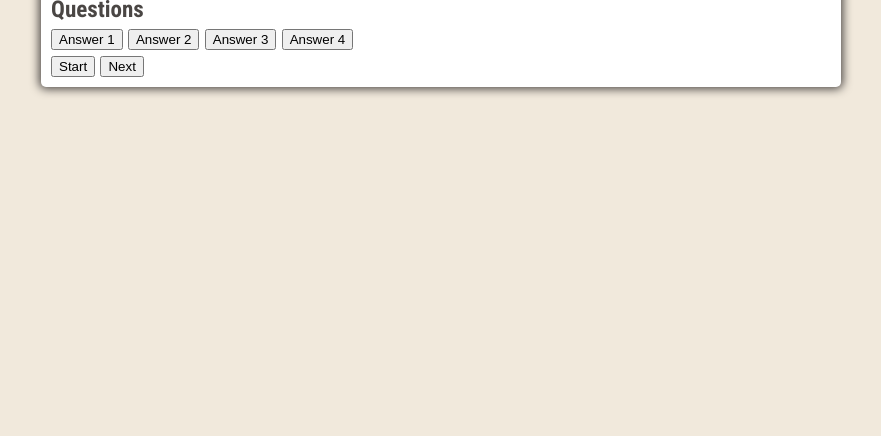
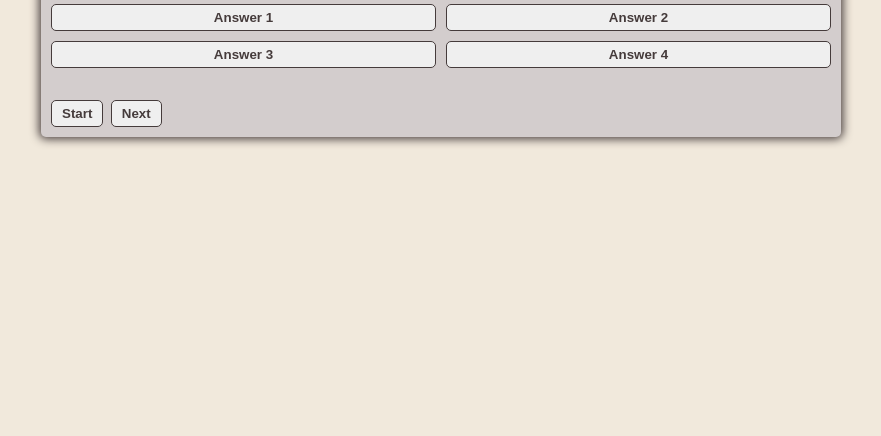
Before and after one commit to mmarmelomartelo/guessgame, a plain HTML site: page index.html in a window 1280 px wide. Shown: the part 364-800 px from the top of the page, without its empty margins (199-1080 px from the left). Drawn offline with Linux system fonts and the light colour scheme.

Commit message:
Add CSS style to the classes button-grid and button and adjust the ratio for background/font color contrasts

```diff
--- a/assets/css/style.css
+++ b/assets/css/style.css
@@ -23,9 +23,8 @@ body {
     height: 100vh;
     font-family: 'Roboto Condensed', sans-serif;
     font-weight: 600;
-    font-size: larger;
-    color: #4a4644;
-
+    font-size: xx-large;
+    color: #453B3B;
     justify-content: center;
     align-items: center;
     background-color: var(--background);
@@ -44,8 +43,27 @@ body.incorrect {
     width: 800px;
     height: fit-content;
     max-width: 80%;
-    background-color: white;
+    background-color: #d3cdcd;
     border-radius: 5px;
     padding: 10px;
     box-shadow: 0 0 10px 2px;
 }
+
+.button-grid {
+    display: grid;
+    grid-template-columns: repeat(2, auto);
+    gap: 10px;
+    margin: 20px 0;
+}
+
+.button {
+    --background: var(--background-neutral);
+    border: 1px solid #453B3B;
+    background-color: var--background) border-radius: 5px;
+    padding: 5px 10px;
+    color: #453B3B;
+    border-radius: 5px;
+    padding: 5px 10px;
+    outline: none;
+    font-weight: 800;
+}
--- a/index.html
+++ b/index.html
@@ -15,16 +15,16 @@
     <div class="container">
         <div id="question-container" class="hide">
             <div id="question">Questions</div>
-            <div id="answer-buttons" class="btn-grid">
-                <button class="btn">Answer 1</button>
-                <button class="btn">Answer 2</button>
-                <button class="btn">Answer 3</button>
-                <button class="btn">Answer 4</button>
+            <div id="answer-buttons" class="button-grid">
+                <button class="button">Answer 1</button>
+                <button class="button">Answer 2</button>
+                <button class="button">Answer 3</button>
+                <button class="button">Answer 4</button>
             </div>
         </div>
         <div class="controls">
-            <button id="start-btn" class="start-btn btn">Start</button>
-            <button id="next-btn" class="next-btn btn hide">Next</button>
+            <button id="start-button" class="start-button button">Start</button>
+            <button id="next-button" class="next-button button hide">Next</button>
         </div>
     </div>
 
```
